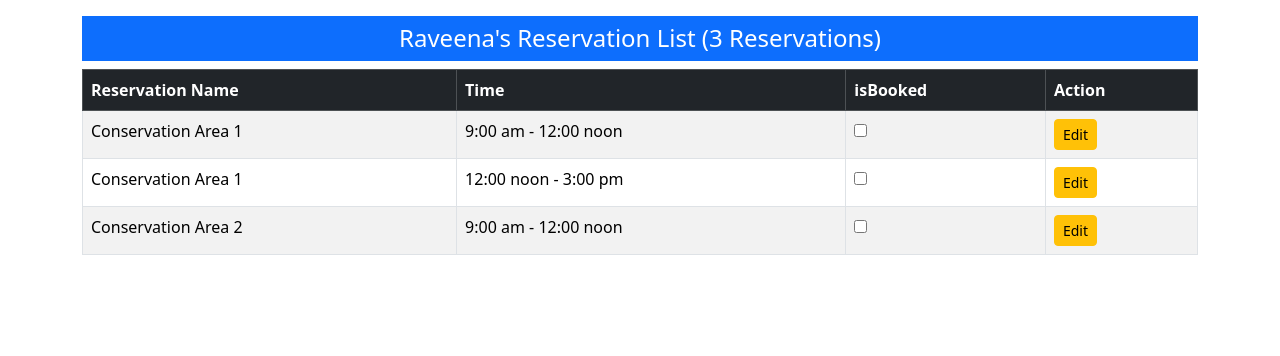
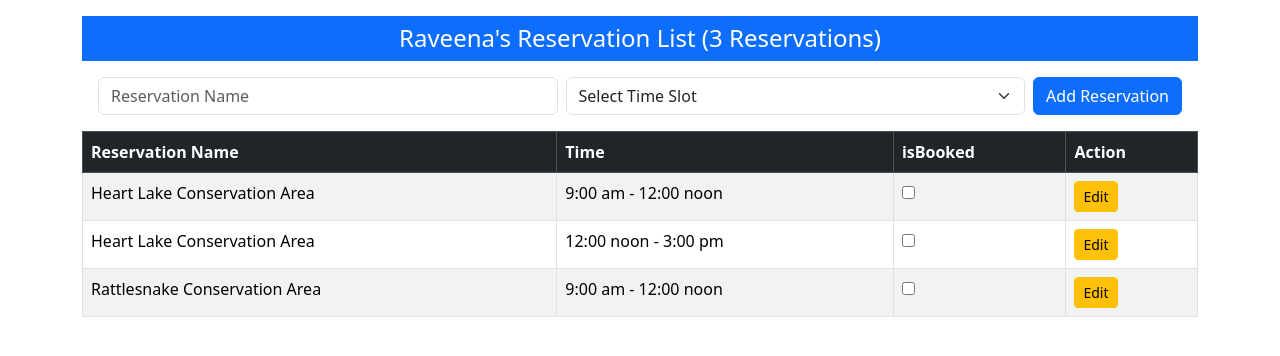
Before and after one commit to rubymattu/ReactApp1, a React (Create React App) app in the folder reservations/: page / in a window 1280 px wide. Shown: the top 356 px of the page. Built offline with nearby package versions, Linux system fonts and the light colour scheme.

Commit message:
Added Reservation Creator

```diff
--- a/reservations/src/App.js
+++ b/reservations/src/App.js
@@ -2,41 +2,74 @@ import React, { useState, useEffect } from 'react';
 import './App.css';
 import ReservationBanner from './ReservationBanner';
 import ReservationRow from './ReservationRow';
+import ReservationCreator from './ReservationCreator';
 
 function App() {
   const [userName, setUserName] = useState("Raveena");
   const [reservation, setReservation] = useState([
-    { name: "Conservation Area 1", time: "9:00 am - 12:00 noon", booked: false },
-    { name: "Conservation Area 1", time: "12:00 noon - 3:00 pm", booked: false },
-    { name: "Conservation Area 1", time: "3:00 pm - 6:00 pm", booked: true },
-    { name: "Conservation Area 2", time: "9:00 am - 12:00 noon", booked: false }
+      { name: "Heart Lake Conservation Area", time: "9:00 am - 12:00 noon", booked: false },
+      { name: "Heart Lake Conservation Area", time: "12:00 noon - 3:00 pm", booked: false },
+      { name: "Heart Lake Conservation Area", time: "3:00 pm - 6:00 pm", booked: true },
+      { name: "Rattlesnake Conservation Area", time: "9:00 am - 12:00 noon", booked: false }
   ]);
 
-  const toggleRes = (reservation) => {
+  const createNewReservation = (newRes) => {
+    const updatedRes = [...reservation, newRes];
+    setReservation(updatedRes);
+    localStorage.setItem("reservations", JSON.stringify(updatedRes));
+  };
+
+  const [showBooked, setShowBooked] = useState(true);
+
+  const toggleRes = (selectedReservation) => {
     const updatedRes = reservation.map((item) =>
-      item.name === reservation.name
+      item.name === selectedReservation.name && item.time === selectedReservation.time
         ? { ...item, booked: !item.booked }
         : item
     );
     setReservation(updatedRes);
-     localStorage.setItem("reservations", JSON.stringify(updatedRes));
+    localStorage.setItem("reservations", JSON.stringify(updatedRes));
   };
 
-  const editRes = (oldItem, newAction) => {
-    setReservation(
-      reservation.map(item =>
-        item.action === oldItem.action ? { ...item, action: newAction } : item
-      )
+  const editRes = (oldItem, newName) => {
+    const updatedRes = reservation.map(item =>
+      item.name === oldItem.name && item.time === oldItem.time
+        ? { ...item, name: newName }
+        : item
     );
+    setReservation(updatedRes);
   };
+
+useEffect(() => {
+    try {
+      const data = localStorage.getItem("reservations");
+      if (data) {
+        const parsedData = JSON.parse(data);
+        if (Array.isArray(parsedData)) {
+          setReservation(parsedData);
+        }
+      } else {
+        setUserName("Raveena");
+        setReservation([
+          { name: "Heart Lake Conservation Area", time: "9:00 am - 12:00 noon", booked: false },
+          { name: "Heart Lake Conservation Area", time: "12:00 noon - 3:00 pm", booked: false },
+          { name: "Heart Lake Conservation Area", time: "3:00 pm - 6:00 pm", booked: true },
+          { name: "Rattlesnake Conservation Area", time: "9:00 am - 12:00 noon", booked: false }
+        ]);
+        setShowBooked(true);
+      }
+    } catch (error) {
+      console.error("Failed to load todos:", error);
+    }
+  }, []);
 
   return (
     <div className="container mt-3">
       <ReservationBanner userName={userName} reservations={reservation} />
 
-      {/* <div className="m-3">
-        <TodoCreator callback={createNewTodo} />
-      </div> */}
+      <div className="m-3">
+        <ReservationCreator onCreate={createNewReservation} />
+      </div>
 
       <table className="table table-striped table-bordered">
         <thead className="table-dark">
@@ -50,7 +83,7 @@ function App() {
         <tbody>
           {reservation.filter(reservation => !reservation.booked).map(reservation => (
             <ReservationRow
-              key={reservation.name}
+              key={`${reservation.name}-${reservation.time}`}
               reservation={reservation}
               toggle={toggleRes}
               editRes={editRes} // only passed for incomplete
--- /dev/null
+++ b/reservations/src/ReservationCreator.js
@@ -0,0 +1,69 @@
+import React, { useState } from 'react';
+
+function ReservationCreator({ onCreate }) {
+  const [name, setName] = useState('');
+  const [time, setTime] = useState('');
+
+  const timeSlots = [
+    '9:00 am - 12:00 noon',
+    '12:00 noon - 3:00 pm',
+    '3:00 pm - 6:00 pm'
+  ];
+
+  const handleSubmit = (e) => {
+    e.preventDefault();
+    if (name.trim() === '' || time.trim() === '') return;
+
+    const newReservation = {
+      name: name.trim(),
+      time: time,
+      booked: false
+    };
+
+    onCreate(newReservation);
+    setName('');
+    setTime('');
+  };
+
+  return (
+    <form onSubmit={handleSubmit} className="mb-3">
+      <div className="row g-2">
+        {/* Reservation Name */}
+        <div className="col">
+          <input
+            type="text"
+            className="form-control"
+            placeholder="Reservation Name"
+            value={name}
+            onChange={(e) => setName(e.target.value)}
+          />
+        </div>
+
+        {/* Time Select */}
+        <div className="col">
+          <select
+            className="form-select"
+            value={time}
+            onChange={(e) => setTime(e.target.value)}
+          >
+            <option value="">Select Time Slot</option>
+            {timeSlots.map((slot, index) => (
+              <option key={index} value={slot}>
+                {slot}
+              </option>
+            ))}
+          </select>
+        </div>
+
+        {/* Submit Button */}
+        <div className="col-auto">
+          <button type="submit" className="btn btn-primary">
+            Add Reservation
+          </button>
+        </div>
+      </div>
+    </form>
+  );
+}
+
+export default ReservationCreator;
```
